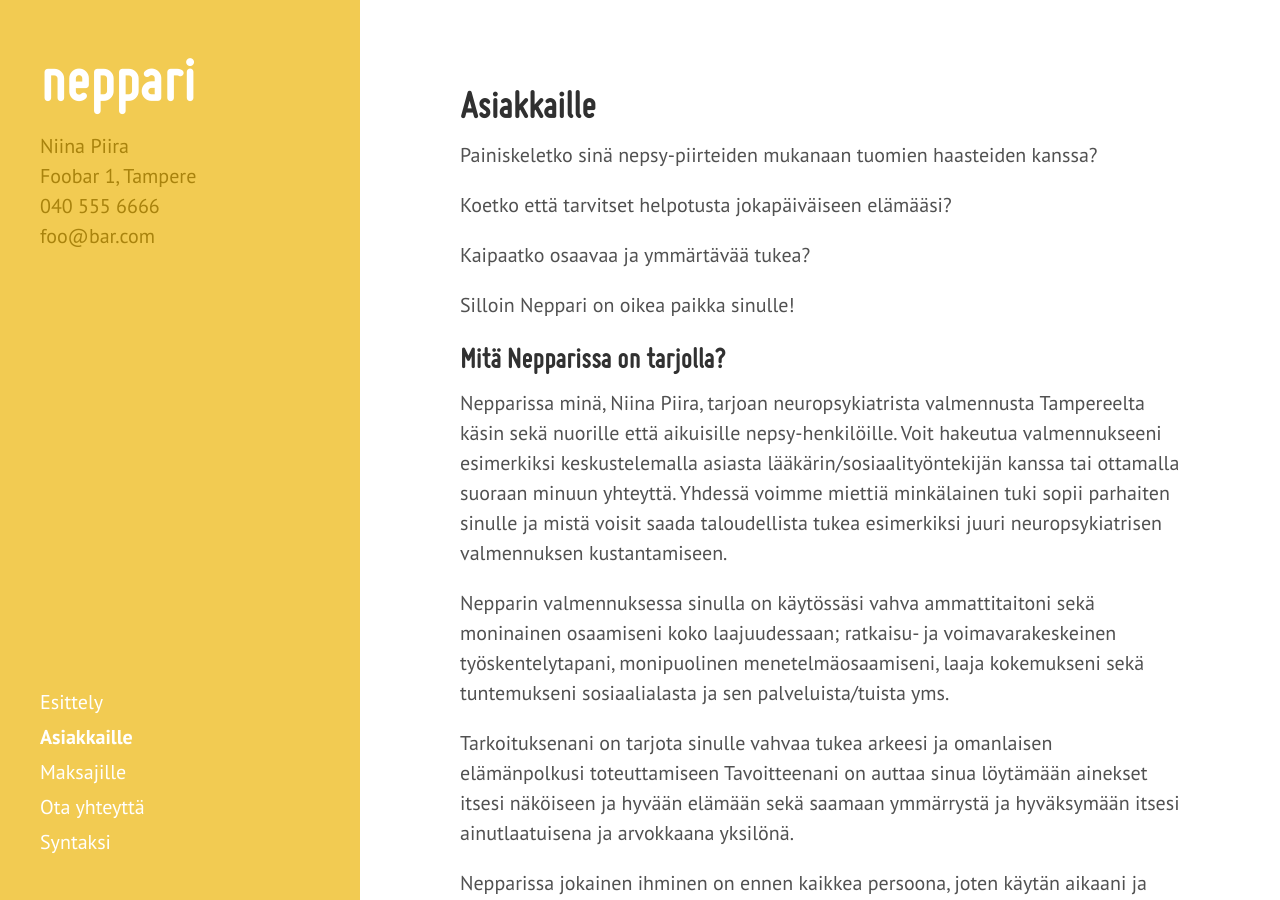
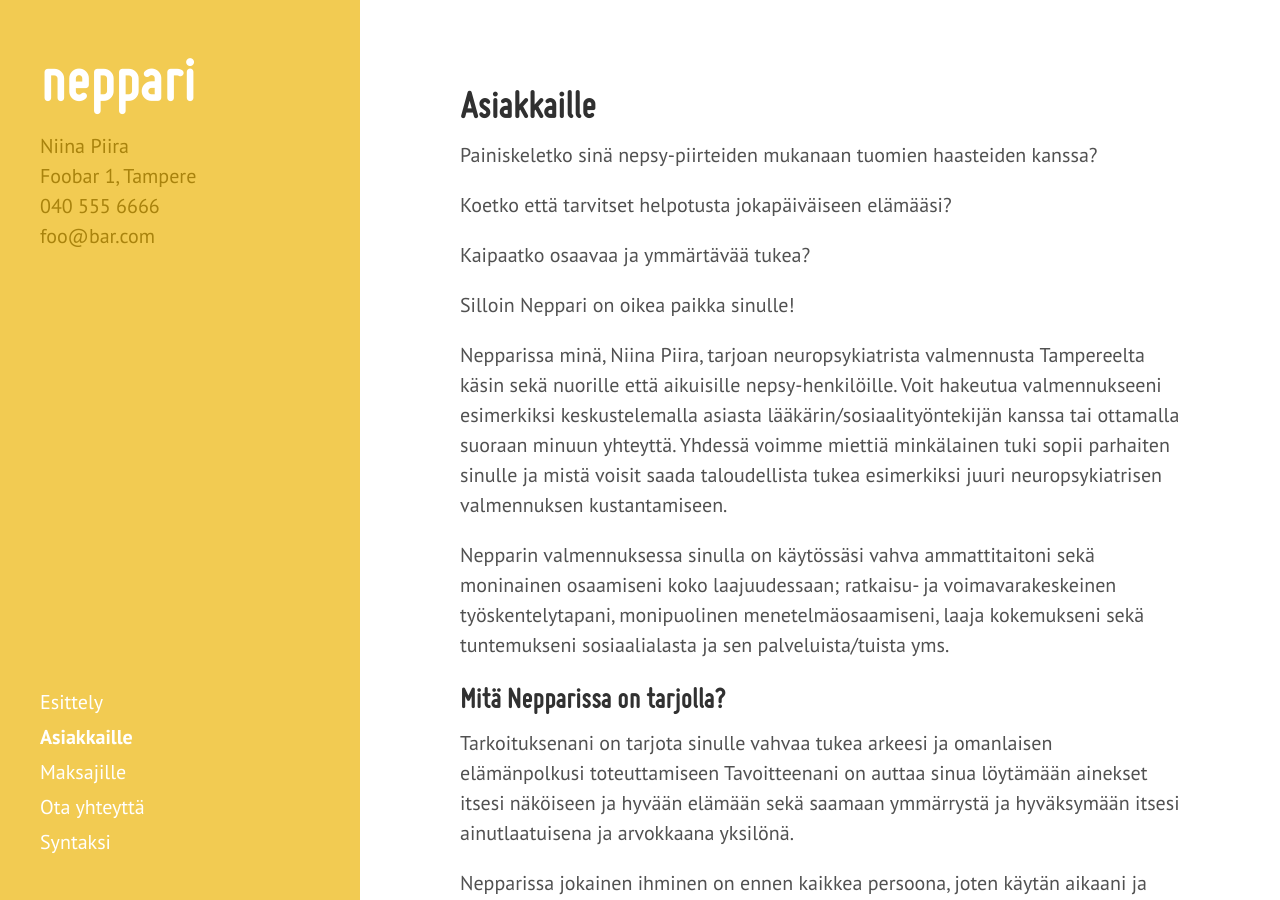
Before and after one commit to niinapiira/neppari.net, a Jekyll site: the page built from asiakkaille.md, in a window 1280 px wide and 900 px high. Built offline with Jekyll 4.4.1, drawn with Linux system fonts in a browser that asks for light colours; Markdown is read by kramdown in place of the engine named in the settings.

Commit message:
lisäsin väliotsikon

```diff
--- a/asiakkaille.md
+++ b/asiakkaille.md
@@ -13,12 +13,12 @@ Kaipaatko osaavaa ja ymmärtävää tukea?
 
 Silloin Neppari on oikea paikka sinulle!
 
-## Mitä Nepparissa on tarjolla?
-
-
 Nepparissa minä, Niina Piira, tarjoan neuropsykiatrista valmennusta Tampereelta käsin sekä nuorille että aikuisille nepsy-henkilöille. Voit hakeutua valmennukseeni esimerkiksi keskustelemalla asiasta lääkärin/sosiaalityöntekijän kanssa tai ottamalla suoraan minuun yhteyttä. Yhdessä voimme miettiä minkälainen tuki sopii parhaiten sinulle ja mistä voisit saada taloudellista tukea esimerkiksi juuri neuropsykiatrisen valmennuksen kustantamiseen.
 
 Nepparin valmennuksessa sinulla on käytössäsi vahva ammattitaitoni sekä moninainen osaamiseni koko laajuudessaan; ratkaisu- ja voimavarakeskeinen työskentelytapani, monipuolinen menetelmäosaamiseni, laaja kokemukseni sekä tuntemukseni sosiaalialasta ja sen palveluista/tuista yms.
+
+## Mitä Nepparissa on tarjolla?
+
 
 Tarkoituksenani on tarjota sinulle vahvaa tukea arkeesi ja omanlaisen elämänpolkusi toteuttamiseen Tavoitteenani on auttaa sinua löytämään ainekset itsesi näköiseen ja hyvään elämään sekä saamaan ymmärrystä ja hyväksymään itsesi ainutlaatuisena ja arvokkaana yksilönä.
 
```
